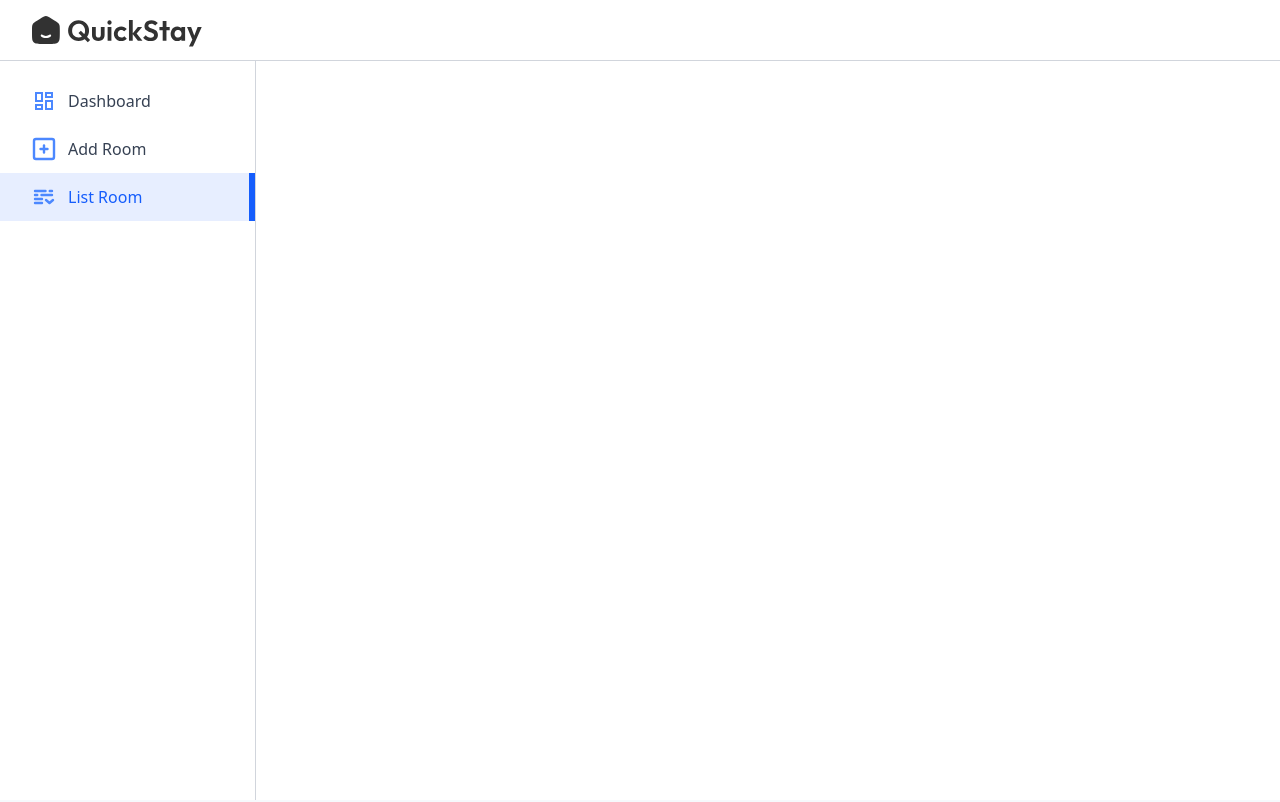
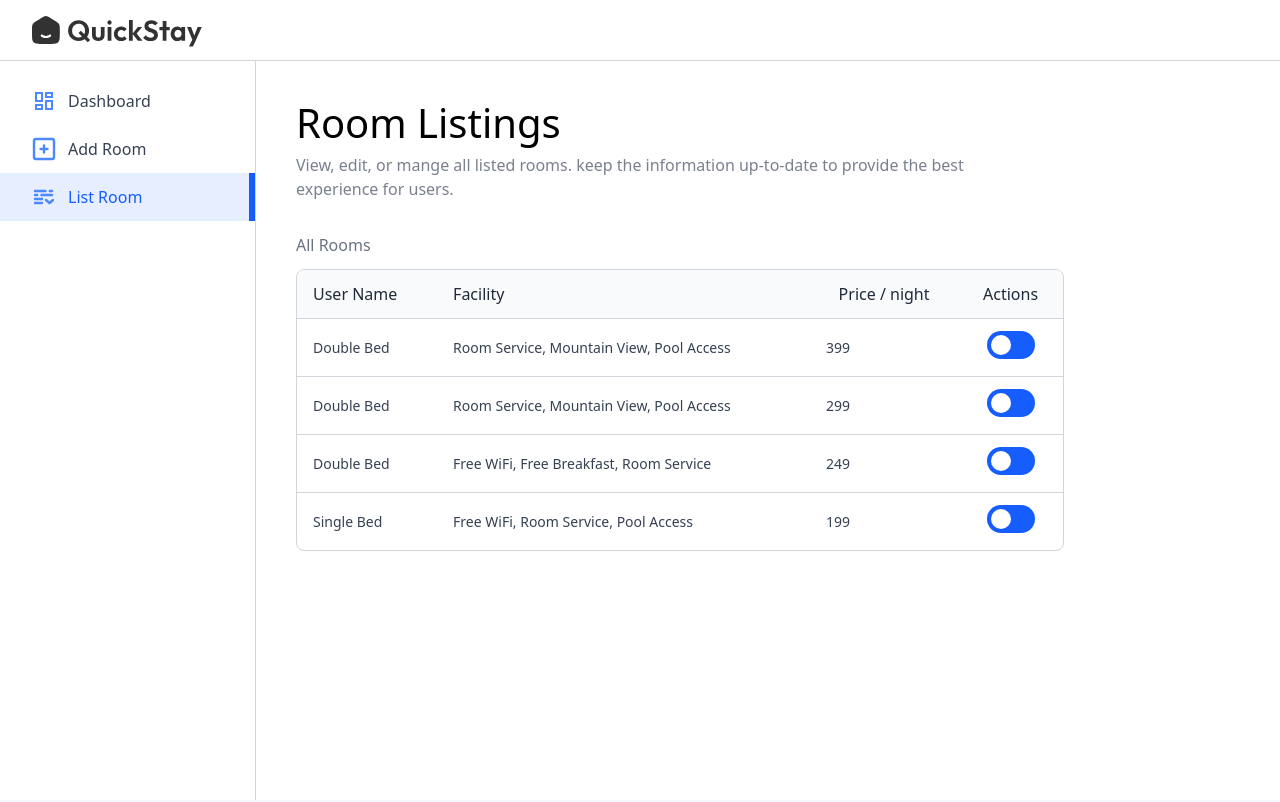
Before and after one commit to Kaveera725/hotel_booking_project, a React app: page /owner/list-room in a window 1280 px wide. Shown: the top 802 px of the page. Built offline with nearby package versions, Linux system fonts and the light colour scheme; the HTML template or start-up script is replaced by a standard one; a web font is replaced by a local one.

Commit message:
complete UI for project

```diff
--- a/src/pages/hotelOwner/AddRoom.jsx
+++ b/src/pages/hotelOwner/AddRoom.jsx
@@ -24,7 +24,7 @@
 
   return (
     <form>
-       <Title align='left' font='outfit' title='Add Room' subTitle='Fill in the details carefully and accurate form details, pricing and amenities to echance the user booking experience.' />
+       <Title align='left' font='outfit' title='Add Room' subtitle='Fill in the details carefully and accurate form details, pricing and amenities to enchance the user booking experience.' />
        {/* Upload Area For Images*/}
        <p className='test-gray-800 mt-10'>Images</p>
        <div className='grid grid-cols-2 sm:flex gap-4 my-2 flex-wrap'>
--- a/src/pages/hotelOwner/ListRoom.jsx
+++ b/src/pages/hotelOwner/ListRoom.jsx
@@ -1,9 +1,58 @@
 import React from 'react'
+import { assets, roomsDummyData} from '../../assets/assets'
+import Title from '../../components/Title'
+import { useState } from 'react'
 
 const ListRoom = () => {
+
+    const [rooms, setRooms] = useState(roomsDummyData)
+
   return (
     <div>
+        <Title align='left' font='outfit' title='Room Listings' subtitle='View, edit, or mange all listed rooms.
+        keep the information up-to-date to provide the best experience for users.'/>
+        <p className='text-gray-500 mt-8'>All Rooms</p>
+        <div className='w-full max-w-3xl text-left border border-gray-300 rounded-lg max-h-80 overflow-y-scroll mt-3'>
+        <table className='w-full'>
+        <thead className='bg-gray-50'>
+                        <tr>
+                            <th className='py-3 px-4 text-gray-800 font-medium'>User Name</th>
+                            <th className='py-3 px-4 text-gray-800 font-medium max-sm:hidden'>Facility</th>
+                            <th className='py-3 px-4 text-gray-800 font-medium text-center'>Price / night</th>
+                            <th className='py-3 px-4 text-gray-800 font-medium text-center'>Actions</th>
+                        </tr>
+                    </thead>
+                    <tbody className='text-sm'>
+                      {
+                        rooms.map((item, index) => (
+                          <tr key={index} >
+                            <td className='py-3 px-4 text-gray-700 border-t border-gray-300'>
+                              {item.roomType}
+                            </td>
+                            <td className='py-3 px-4 text-gray-700 border-t border-gray-300 max-sm:hidden'>
+                              {item.amenities.join(', ')}
+                            </td>
+                            <td className='py-3 px-4 text-gray-700 border-t border-gray-300 '>
+                              {item.pricePerNight}
+                            </td>
+                            <td className='py-3 px-4 border-t border-gray-300 text-sm text-red-500 text-center'>
+                              <label htmlFor='' className='relative inline-flex item-center cursor-pointer text-gray-900 gap-3'>
+                                <input type='checkbox' className='sr-only peer' checked={item.isAvailable} />
+                                <div className='w-12 h-7 bg-slate-300 rounded-full peer peer-checked:bg-blue-600 transition-colors duration-200'>
+                                  <span className='dot absolute left-1 top-1 w-5 h-5 bg-white rounded-full transition-transform
+                                  duration-200 ease-in-out peer-checked:translate-x-5'>
 
+                                  </span>
+
+                                </div>
+                              </label>
+                            </td>
+                          </tr>
+                        ))
+                      }
+                    </tbody>
+        </table>
+        </div>
     </div>
   )
 }
```
